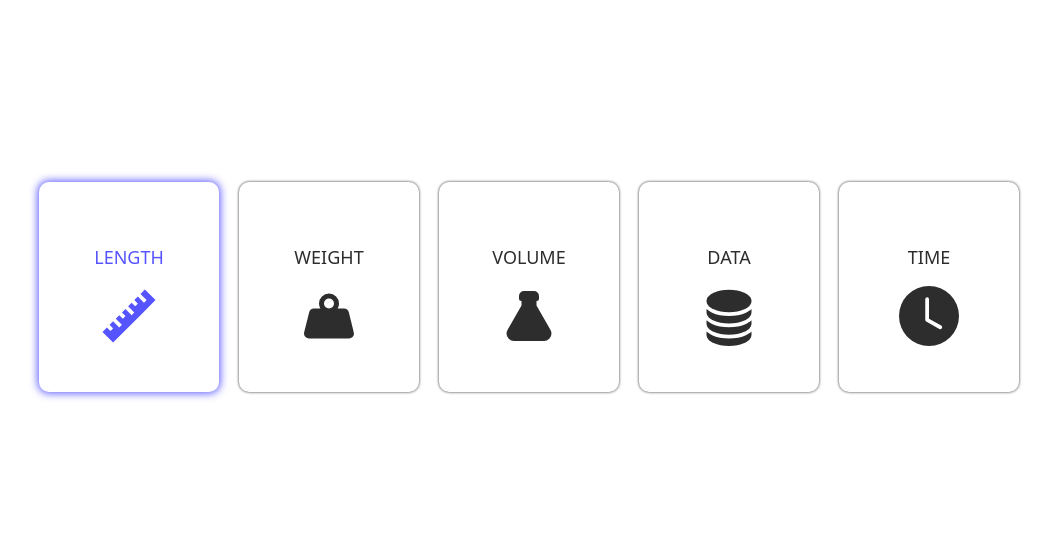
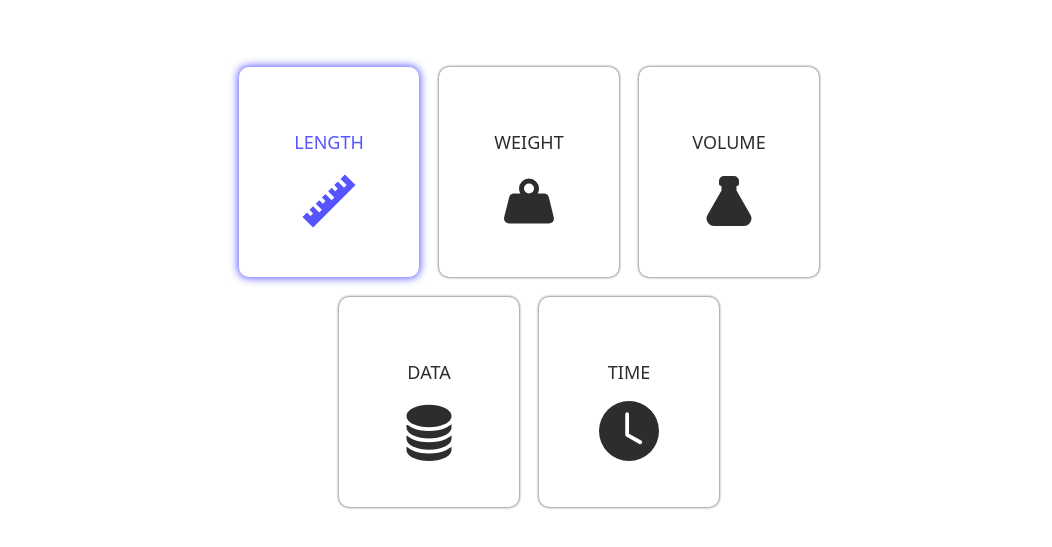
Before and after one commit to tamaskovacs0408/unit-converter, a React (Vite) app: page / in a window 1280 px wide. Shown: the part 113-660 px from the top of the page, without its empty margins (111-1163 px from the left). Built offline with nearby package versions, Linux system fonts and the light colour scheme.

Commit message:
Update basic width and selector style

```diff
--- a/src/components/Selector.module.scss
+++ b/src/components/Selector.module.scss
@@ -6,8 +6,9 @@
   & header {
     width: 100%;
     display: flex;
-    justify-content: space-between;
+    justify-content: center;
     align-items: center;
+    flex-wrap: wrap;
     gap: 2rem;
     margin: 0 auto;
   }
```
